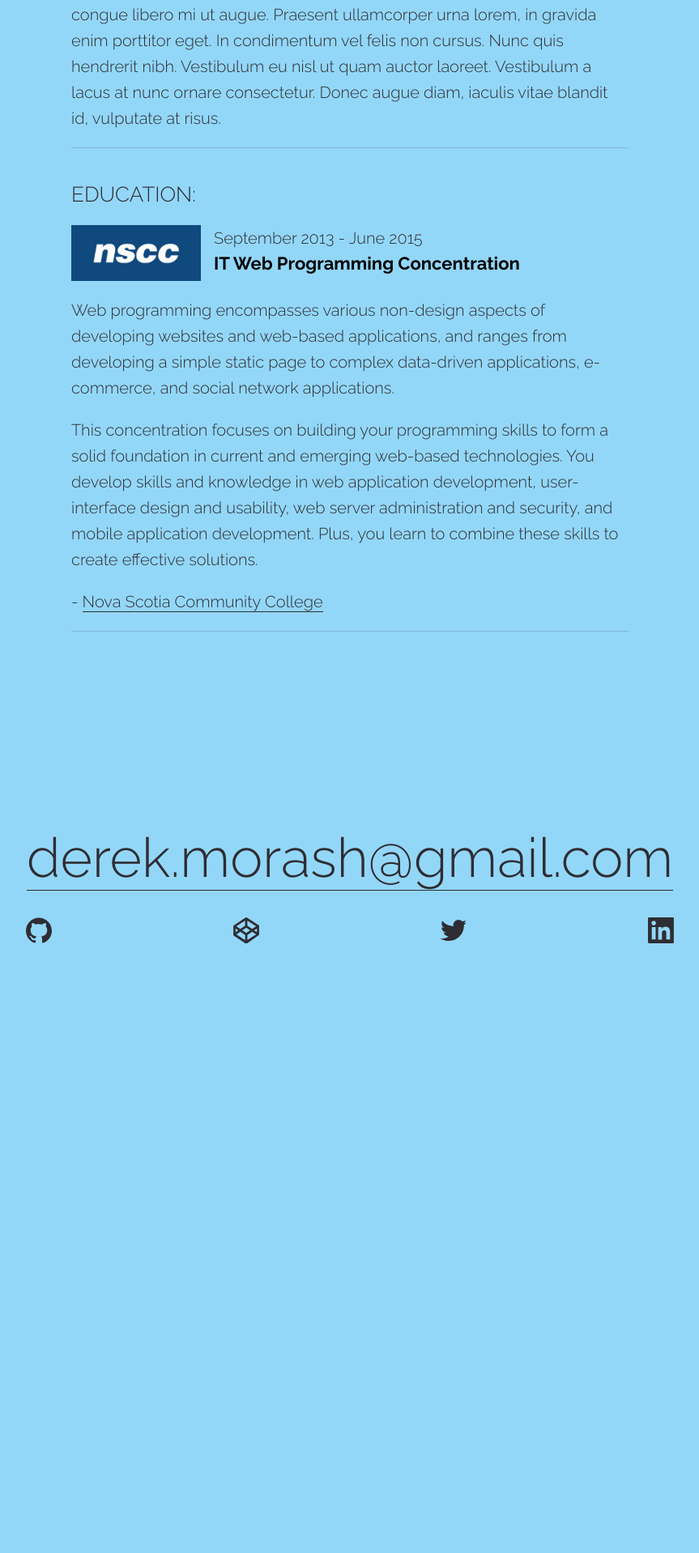
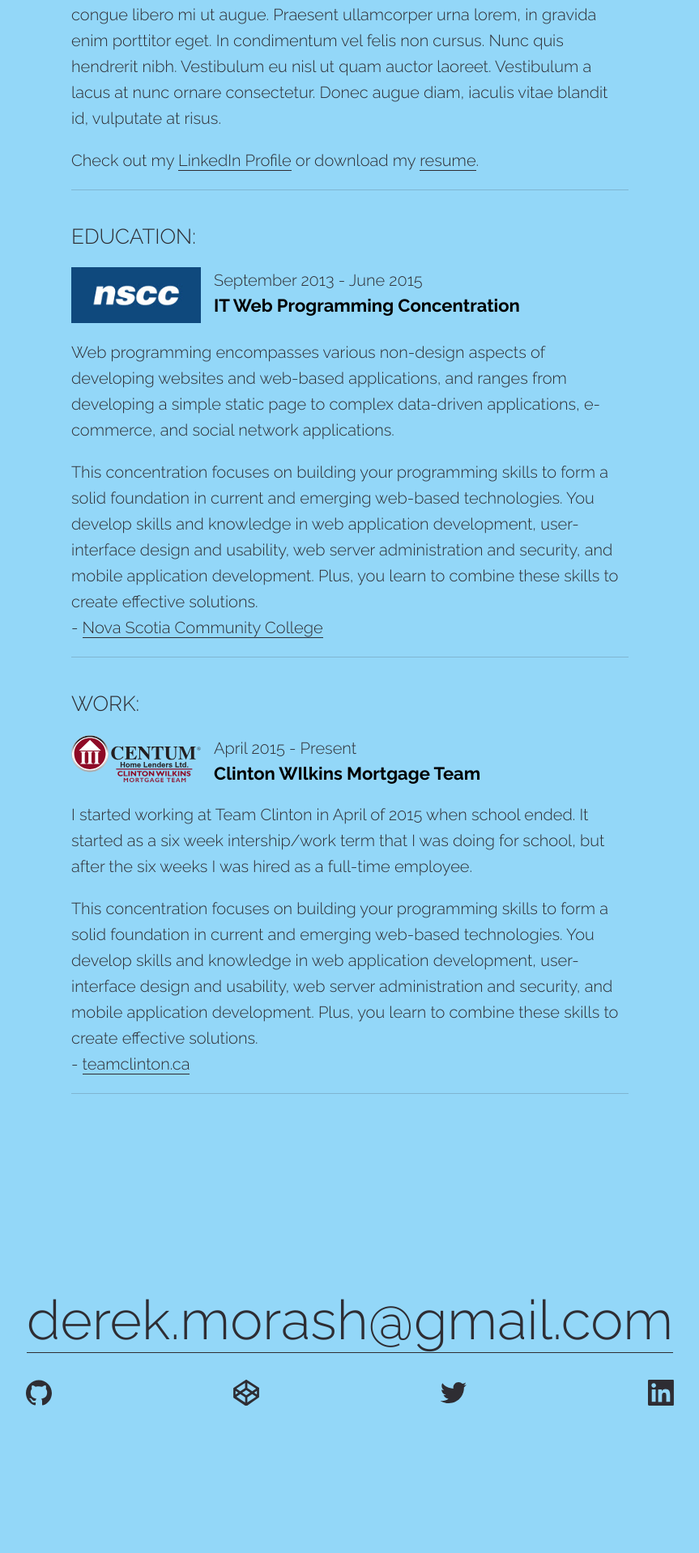
Before and after one commit to derekmorash/New-Portfolio, a Jekyll site: the page built from about/index.html, in a window 1280 px wide. Shown: the part 754-2672 px from the top of the page at 81% size, without its empty margins (208-1071 px from the left). Built offline with Jekyll 4.4.1, drawn with Linux system fonts in a browser that asks for light colours; nearby versions of some CDN libraries; before the commit the page ends 2153 px from its top, so only the background shows below that.

Commit message:
Added resume. Added centum section

```diff
--- a/_includes/aboutme-education.html
+++ b/_includes/aboutme-education.html
@@ -1,8 +1,8 @@
 <section class="about--education">
   <h3>Education:</h3>
-  <div class="education--header">
+  <div class="about--lockup">
     <img src="/assets/img/nscc.gif" alt="NSCC">
-    <div class="course">
+    <div class="lockup--title">
       <span>September 2013 - June 2015</span>
       <h4>IT Web Programming Concentration</h4>
     </div>
@@ -10,5 +10,5 @@
   <p>Web programming encompasses various non-design aspects of developing websites and web-based applications, and ranges from developing a simple static page to complex data-driven applications, e-commerce, and social network applications.</p>
 
   <p>This concentration focuses on building your programming skills to form a solid foundation in current and emerging web-based technologies. You develop skills and knowledge in web application development, user-interface design and usability, web server administration and security, and mobile application development. Plus, you learn to combine these skills to create effective solutions.</p>
-  <span class="education--source">- <a href="http://www.nscc.ca/learning_programs/programs/PlanDescr.aspx?prg=IFTG&pln=IT-INTERNT" target="blank">Nova Scotia Community College</a></span
+  <span class="education--source">- <a href="http://www.nscc.ca/learning_programs/programs/PlanDescr.aspx?prg=IFTG&pln=IT-INTERNT" target="blank">Nova Scotia Community College</a></span>
 </section>
--- a/_includes/aboutme-me.html
+++ b/_includes/aboutme-me.html
@@ -1,3 +1,4 @@
 <section class="about--me">
   <p>Lorem ipsum dolor sit amet, consectetur adipiscing elit. Fusce ornare lectus id metus iaculis viverra. In ut arcu mi. Praesent iaculis mauris in aliquet ullamcorper. Donec feugiat eu sapien quis fringilla. Proin tincidunt convallis lorem, ut fermentum ex eleifend ac. Fusce in imperdiet urna. Maecenas elementum, diam sed vulputate imperdiet, erat nisi tincidunt dolor, dapibus congue libero mi ut augue. Praesent ullamcorper urna lorem, in gravida enim porttitor eget. In condimentum vel felis non cursus. Nunc quis hendrerit nibh. Vestibulum eu nisl ut quam auctor laoreet. Vestibulum a lacus at nunc ornare consectetur. Donec augue diam, iaculis vitae blandit id, vulputate at risus.</p>
+  <p>Check out my <a href="https://www.linkedin.com/in/derekmorash" target="_blank">LinkedIn Profile</a> or download my <a href="/DerekMorashResume.pdf" target="_blank">resume</a>.</p>
 </section>
--- /dev/null
+++ b/_includes/aboutme-work.html
@@ -0,0 +1,14 @@
+<section class="about--work">
+  <h3>Work:</h3>
+  <div class="about--lockup">
+    <img src="/assets/img/clintonwilkins.svg" alt="NSCC">
+    <div class="lockup--title">
+      <span>April 2015 - Present</span>
+      <h4>Clinton WIlkins Mortgage Team</h4>
+    </div>
+  </div>
+  <p>I started working at Team Clinton in April of 2015 when school ended. It started as a six week intership/work term that I was doing for school, but after the six weeks I was hired as a full-time employee.</p>
+
+  <p>This concentration focuses on building your programming skills to form a solid foundation in current and emerging web-based technologies. You develop skills and knowledge in web application development, user-interface design and usability, web server administration and security, and mobile application development. Plus, you learn to combine these skills to create effective solutions.</p>
+  <span class="education--source">- <a href="http://teamclinton.ca" target="blank">teamclinton.ca</a></span>
+</section>
--- a/about/index.html
+++ b/about/index.html
@@ -8,5 +8,6 @@ title: About Me
 <div class="about--page">
   {% include aboutme-me.html %}
   {% include aboutme-education.html %}
+  {% include aboutme-work.html %}
 </div>
 {% include footer.html %}
--- a/assets/css/main.css
+++ b/assets/css/main.css
@@ -1177,54 +1177,54 @@ body.about-me {
     .about--page section p {
       padding: 0;
       margin-bottom: 0; }
-  .about--page .about--education h3 {
+  .about--page .about--education h3, .about--page .about--work h3 {
     padding: 20px 0;
     color: #2E2D33;
     font-weight: 300; }
-  .about--page .about--education .education--header {
+  .about--page .about--lockup {
     margin-bottom: 20px;
     max-width: 100%;
     margin-left: auto;
     margin-right: auto; }
-    .about--page .about--education .education--header::after {
+    .about--page .about--lockup::after {
       clear: both;
       content: "";
       display: table; }
-    .about--page .about--education .education--header::after {
+    .about--page .about--lockup::after {
       clear: both;
       content: "";
       display: table; }
-    .about--page .about--education .education--header img {
+    .about--page .about--lockup img {
       float: left;
       display: block;
       margin-right: 2.35765%;
       width: 23.23176%; }
-      .about--page .about--education .education--header img:last-child {
+      .about--page .about--lockup img:last-child {
         margin-right: 0; }
-    .about--page .about--education .education--header .course {
+    .about--page .about--lockup .lockup--title {
       margin: 0;
       float: left;
       display: block;
       margin-right: 2.35765%;
       width: 74.41059%; }
-      .about--page .about--education .education--header .course:last-child {
+      .about--page .about--lockup .lockup--title:last-child {
         margin-right: 0; }
-      .about--page .about--education .education--header .course span, .about--page .about--education .education--header .course h4 {
+      .about--page .about--lockup .lockup--title span, .about--page .about--lockup .lockup--title h4 {
         display: block;
         width: 100%;
         margin: 0; }
     @media screen and (max-width: 768px) {
-      .about--page .about--education .education--header .course {
+      .about--page .about--lockup .lockup--title {
         margin: 0;
         float: left;
         display: block;
         margin-right: 2.35765%;
         width: 100%; }
-        .about--page .about--education .education--header .course:last-child {
+        .about--page .about--lockup .lockup--title:last-child {
           margin-right: 0; } }
-  .about--page .about--education .education--source {
-    display: block;
-    margin-top: 20px; }
+    .about--page .about--lockup .education--source {
+      display: block;
+      margin-top: 20px; }
 
 .work {
   max-width: 1600px;
```
Also changed, not shown: assets/css/3-layouts/_about-page.sass (renamed from assets/css/3-layouts/about-page.sass, +19 -19 lines), assets/img/centumlogo.png (added), assets/img/clintonwilkins.svg (added), 1 other file.
